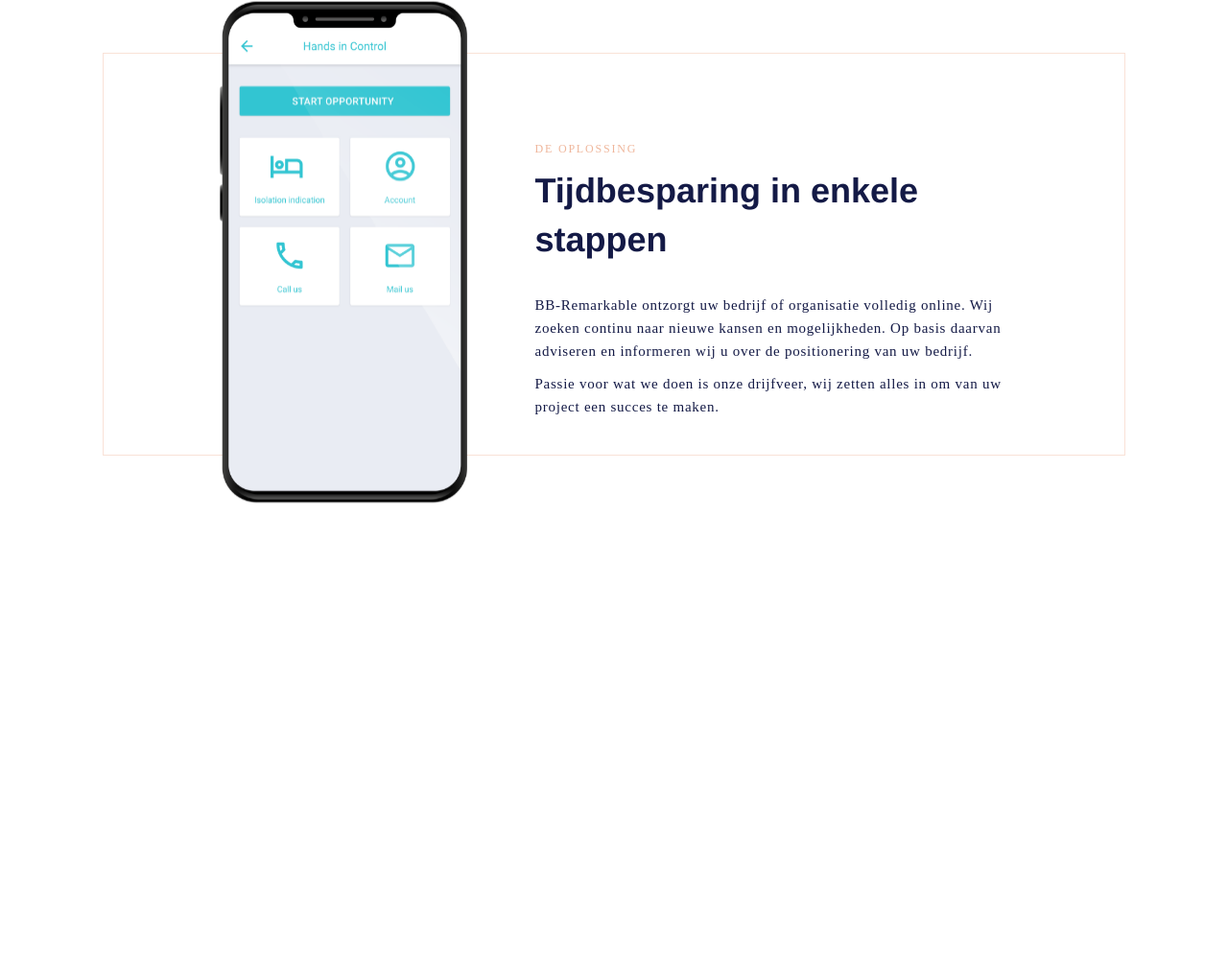
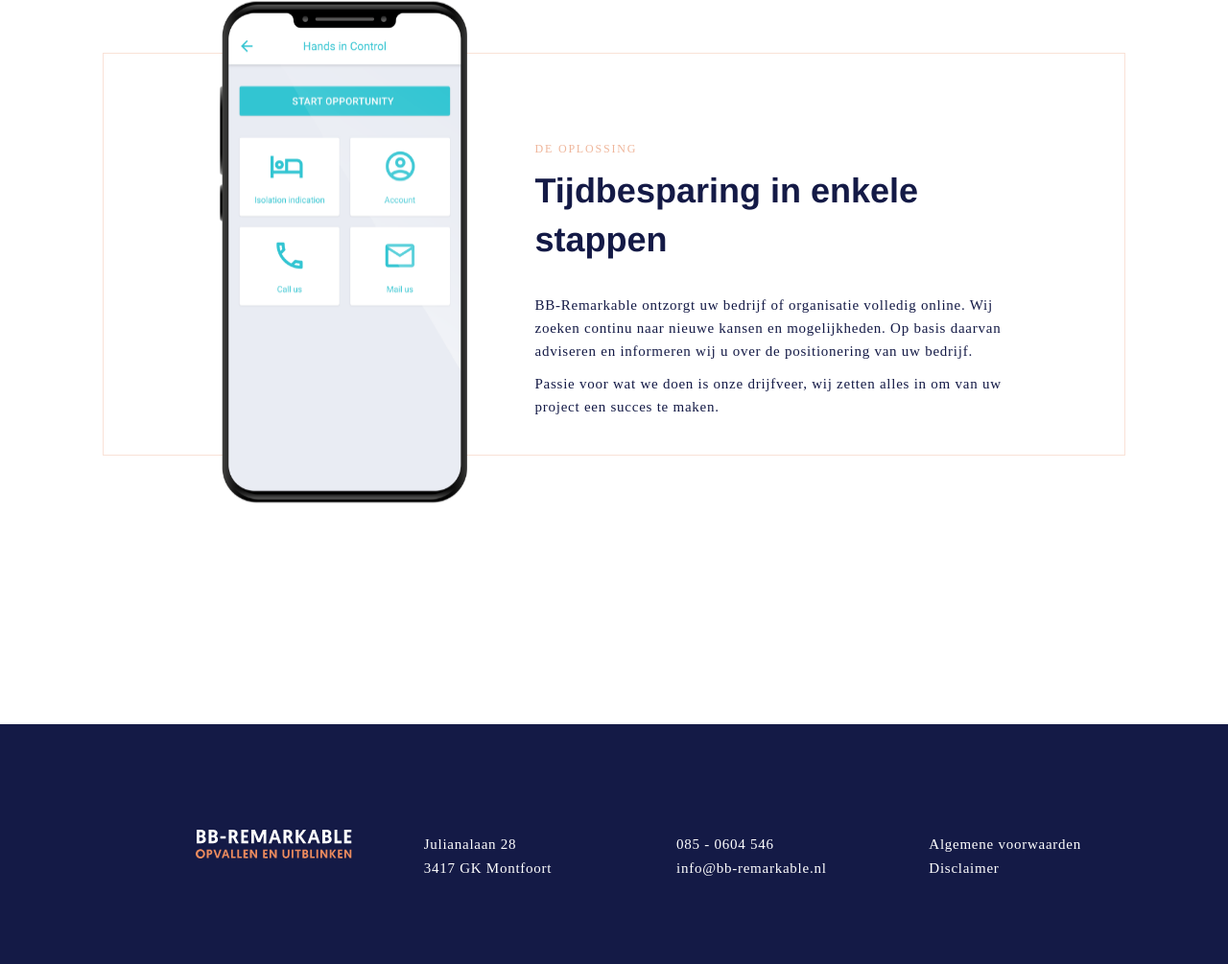
Before and after one commit to TimothyBlom/testAsignmentPage, a plain HTML site: page ProjectenDiepte/index.html in a window 1280 px wide. Shown: the part 2129-3134 px from the top of the page at 96% size. Before the commit the page ends 2884 px from the top, so only its background shows below. Drawn offline with nearby package versions, Linux system fonts and the light colour scheme.

Commit message:
footer bijgevoegt

```diff
--- a/ProjectenDiepte/css/styles.css
+++ b/ProjectenDiepte/css/styles.css
@@ -9,7 +9,7 @@
     background-color: #141A46;
 }
 
-.logo2019 {
+.headerLogo {
     left: 82px;
 }
 
@@ -197,6 +197,29 @@
     margin-top: 30px;
 }
 
+/* Footer */
+.footer {
+    background-color: #141A46;
+    height: 250px;
+    padding-top: 110px;
+}
+
+.footerLogo {
+    left: 82px;
+}
+
+.footerText {
+    font: normal normal normal 15px/30px Geomanist;
+    letter-spacing: 0.75px;
+    color: #FFFFFF;
+    height: 50px;
+    margin-right: 50px;
+}
+
+.footerText p {
+    margin-bottom: -5px;
+}
+
 .bg-red {
     background-color: darkred;
 }
--- a/ProjectenDiepte/index.html
+++ b/ProjectenDiepte/index.html
@@ -15,9 +15,9 @@
   </head>
   <body>
     <div class="container-fluid">
-
+<!-- Navigatie -->
       <div class="row navigation">
-        <div class="col-md-2 col-md-offset-1 logo2019">
+        <div class="col-md-2 col-md-offset-1 headerLogo">
           <img src="img/logo2019.png">
         </div>
         <div class="col-md-1 col-md-offset-4 navigationText" id="pageSelected"> Diensten </div>
@@ -25,7 +25,7 @@
         <div class="col-md-1 navigationText"> Team </div>
         <div class="col-md-1 navigationText"> Contact </div>
       </div>
-
+<!-- Header -->
       <div class="row header">
         <div class="col-md-5 col-md-offset-1">
           <div class="headerText">
@@ -38,7 +38,7 @@
           <img src="img/iStock.png" class="headerImg">
         </div>
       </div>
-
+<!-- Uitdaging -->
       <div class="row uitdaging">
         <div class="col-md-4 col-md-offset-1 uitdagingText">
           <p class="uitdagingSmallText">De uitdaging</p>
@@ -56,7 +56,7 @@
           </p>
         </div>
       </div>
-
+<!-- Proces -->
       <div class="row proces">
         <div class="col-md-6">
           <img src="img/iStock-2.png" class="procesImg">
@@ -77,7 +77,7 @@
           </div>
         </div>
       </div>
-
+<!-- Quote -->
       <div class="row quote">
         <div class="col-md-6 col-md-offset-3">
           <img src="img/format_quote.png">
@@ -89,7 +89,7 @@
           </p>
         </div>
       </div>
-
+<!-- Oplossing -->
       <div class="row oplossing">
         <div class="col-md-10 col-md-offset-1 oplossingContainer">
 
@@ -117,6 +117,24 @@
           </div>
         </div>
       </div>
+<!-- Footer -->
+      <div class="row footer">
+        <div class="col-md-2 col-md-offset-1 footerLogo">
+          <img src="img/logo2019.png">
+        </div>
+        <div class="col-md-2 col-md-offset-1 footerText">
+          <p>Julianalaan 28</p>
+          <p>3417 GK Montfoort</p>
+        </div>
+        <div class="col-md-2 footerText">
+          <p>085 - 0604 546</p>
+          <p>info@bb-remarkable.nl</p>
+        </div>
+        <div class="col-md-2 footerText">
+          <p>Algemene voorwaarden</p>
+          <p>Disclaimer</p>
+        </div>
+      </div>
 
     </div>
 
```
